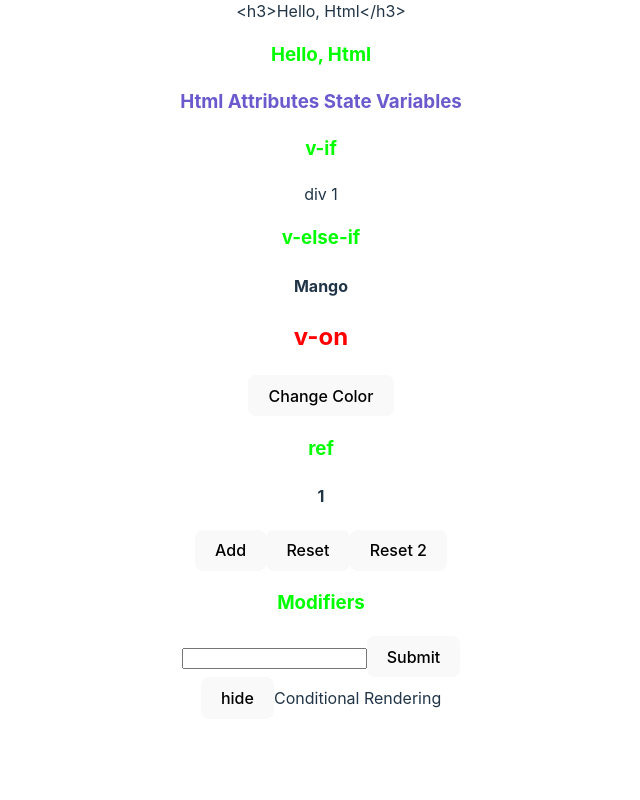
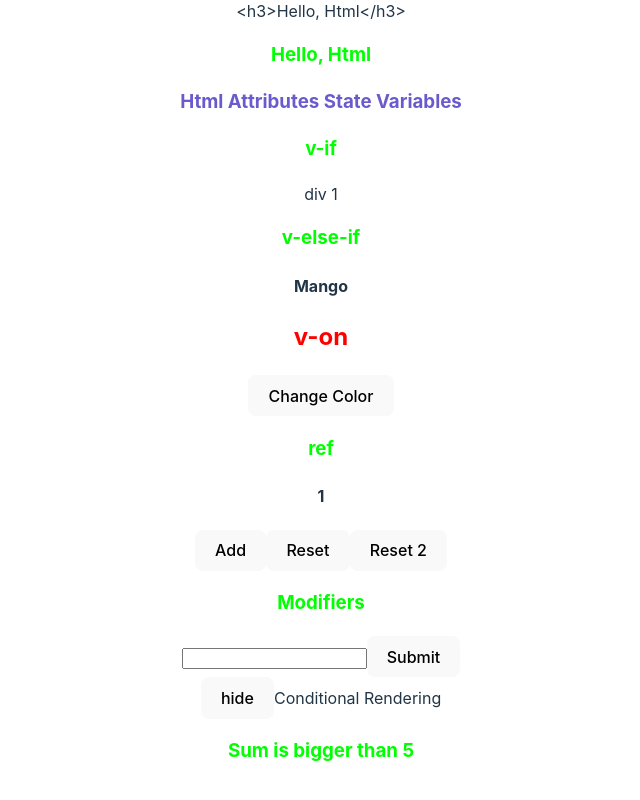
Before and after one commit to emanuelefavero/vue, a Vue app: page / in a window 1280 px wide. Shown: the part 577-1377 px from the top of the page, without its empty margins (319-959 px from the left). Before the commit the page ends 1328 px from the top, so only its background shows below. Built offline with nearby package versions, Linux system fonts and the light colour scheme.

Commit message:
add reduce function to conditional rendering

```diff
--- a/src/components/ConditionalRendering.vue
+++ b/src/components/ConditionalRendering.vue
@@ -2,11 +2,21 @@
 import { ref } from 'vue'
 
 const show = ref(true)
+
+const numbers = ref([3, 3])
+const sumIsBiggerThan = (value: number) => {
+  const sum = numbers.value.reduce((total: number, num: number) => total + num)
+  return sum > value
+}
 </script>
 
 <template>
   <div>
     <button @click="show = !show">{{ show ? 'hide' : 'show' }}</button>
     <span v-if="show">Conditional Rendering</span>
+
+    <h3 v-if="sumIsBiggerThan(5)">Sum is bigger than 5</h3>
+    <h3 v-else-if="sumIsBiggerThan(10)">Sum is bigger than 10</h3>
+    <h3 v-else>Sum is smaller than 5</h3>
   </div>
 </template>
```
